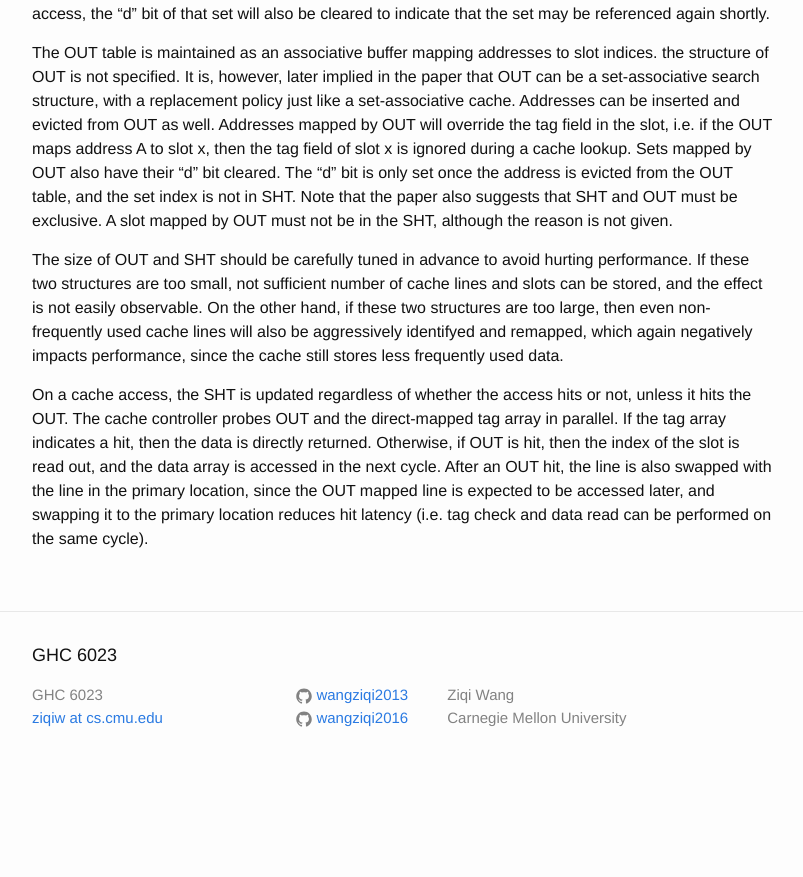
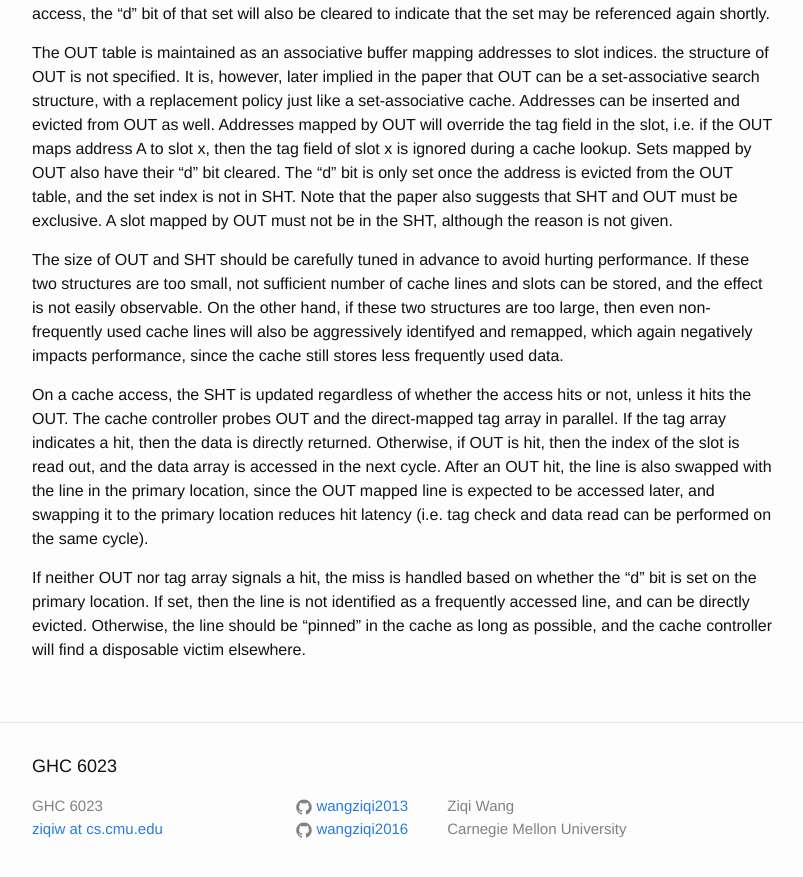
Before and after one commit to wangziqi2013/wangziqi2013.github.io, a Jekyll site: the page built from _posts/2020-05-30-group-associative-cache.markdown, in a window 1280 px wide and 900 px high, scrolled down 1255 px. Shown: the top 877 px of the window, without its empty margins (238-1041 px from the left). Built offline with Jekyll 4.4.1, drawn with Linux system fonts in a browser that asks for light colours; before the commit the page ends 2044 px from its top, so only the background shows below that.

Commit message:
Adding miss

```diff
--- a/_posts/2020-05-30-group-associative-cache.markdown
+++ b/_posts/2020-05-30-group-associative-cache.markdown
@@ -65,3 +65,7 @@ the data is directly returned. Otherwise, if OUT is hit, then the index of the s
 is accessed in the next cycle. After an OUT hit, the line is also swapped with the line in the primary location,
 since the OUT mapped line is expected to be accessed later, and swapping it to the primary location reduces
 hit latency (i.e. tag check and data read can be performed on the same cycle).
+
+If neither OUT nor tag array signals a hit, the miss is handled based on whether the "d" bit is set on the primary location.
+If set, then the line is not identified as a frequently accessed line, and can be directly evicted. Otherwise, the line
+should be "pinned" in the cache as long as possible, and the cache controller will find a disposable victim elsewhere.
```
